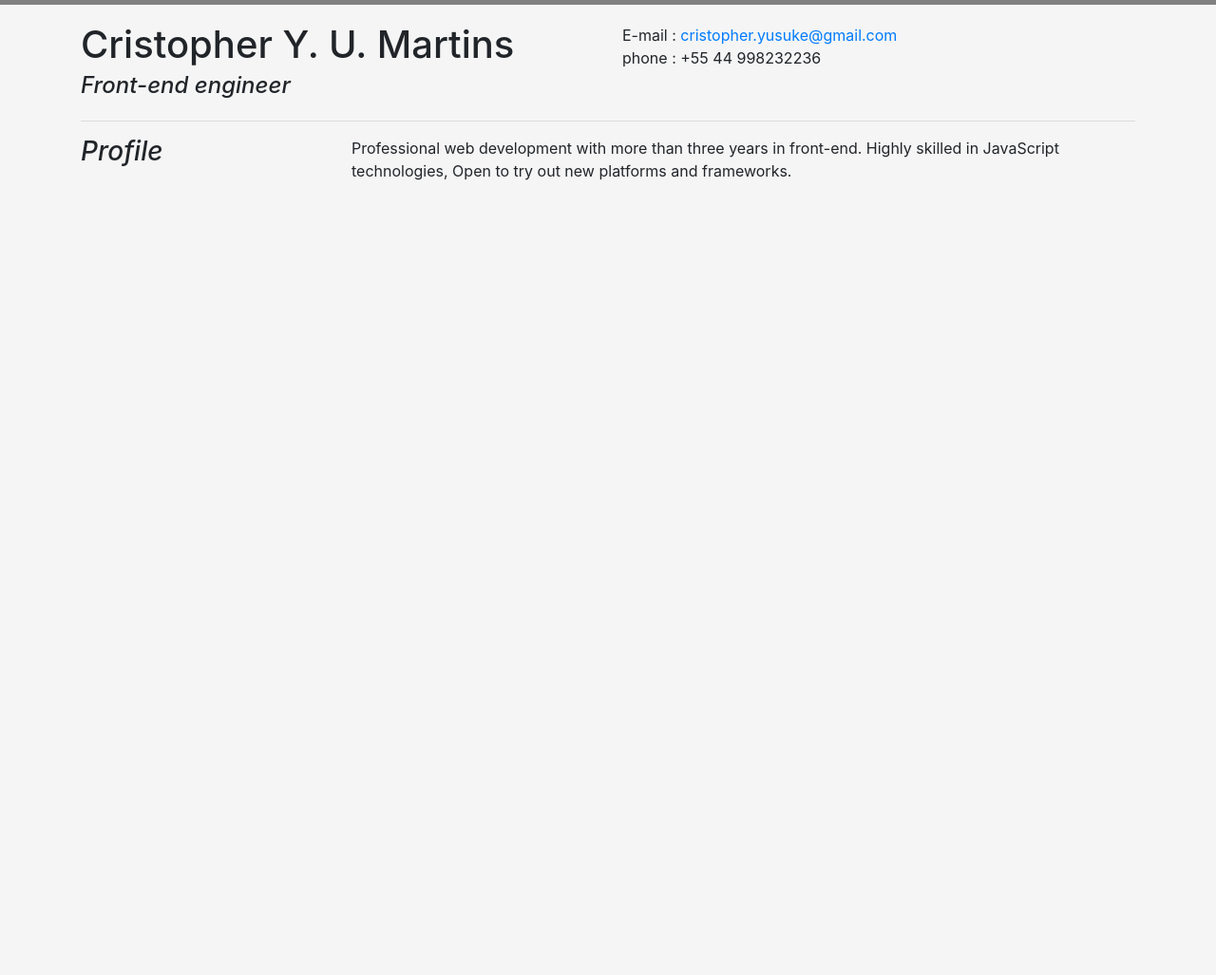
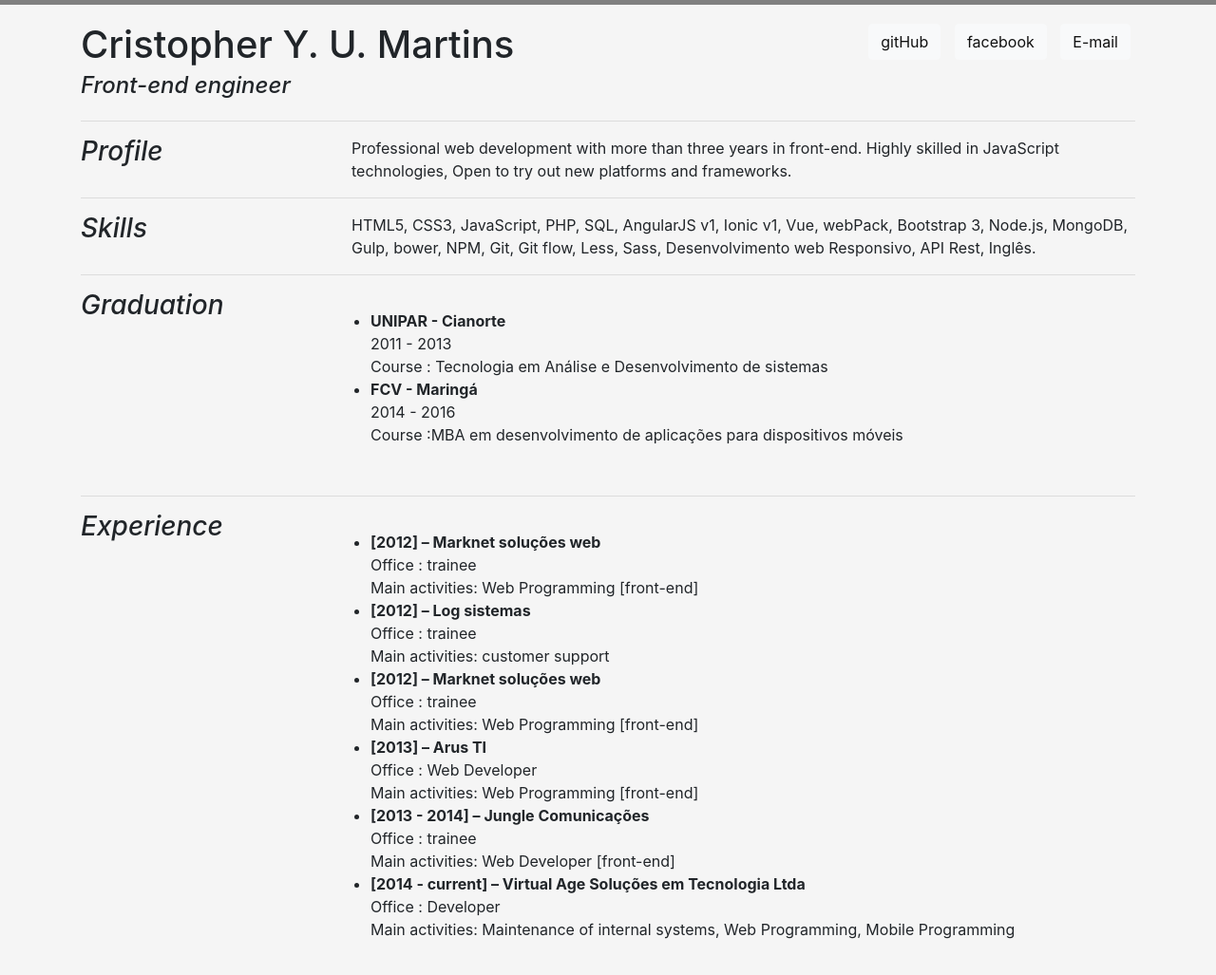
Before and after one commit to CristopherYusuke/cristopheryusuke.github.io, a website: page index.html in a window 1280 px wide. Shown: the whole page at 95% size. Before the commit the page ends 800 px from the top, so only its background shows below. Drawn offline with nearby package versions, Linux system fonts and the light colour scheme.

Commit message:
Some update

```diff
--- a/css/style.css
+++ b/css/style.css
@@ -17,3 +17,13 @@ div.line {
 	background-color: gray;
 	height: 5px;
 }
+
+ul {
+	padding:20px;
+}
+.contact {
+	text-align: right;
+}
+.contact a {
+	margin: 0 5px;
+}
--- a/index.html
+++ b/index.html
@@ -14,8 +14,11 @@
 					<h4 class="italic">Front-end engineer</h4>
 				</div>
 				<div class="col">
-					<p>E-mail : <a href="#"> cristopher.yusuke@gmail.com </a></p>
-					<p>phone : +55 44 998232236</p>
+					<div class="contact">
+						<a class="btn btn-light" href="https://github.com/cristopheryusuke" target="_blank">gitHub</a>
+						<a class="btn btn-light" href="https://www.facebook.com/cristopher.yusuke" target="_blank" >facebook</a>
+						<a class="btn btn-light" href="mailto:cristopher.yusuke@gmail.com" target="_blank" >E-mail </a>
+					</div>
 				</div>
 			</div>
 			<hr/>
@@ -27,6 +30,77 @@
 					Professional web development with more than three years in front-end. Highly skilled in JavaScript technologies, Open to try out new platforms and frameworks.
 				</div>
 			</div>
+			<hr/>
+			<div class="row">
+				<div class="col">
+					<h3 class="italic">Skills</h3>
+				</div>
+				<div class="col-9">
+					HTML5, CSS3, JavaScript, PHP, SQL, AngularJS v1, Ionic v1, Vue, webPack, Bootstrap 3, Node.js, MongoDB, Gulp, bower, NPM, Git, Git flow, Less, Sass, Desenvolvimento web Responsivo, API Rest, Inglês.
+				</div>
+			</div>
+			<hr/>
+			<div class="row">
+				<div class="col">
+					<h3 class="italic">Graduation</h3>
+				</div>
+				<div class="col-9">
+					<ul>
+						<li>
+							<b>UNIPAR - Cianorte </b>
+							<p>2011 - 2013</p>
+							<p>Course : Tecnologia em Análise e Desenvolvimento de sistemas</p>
+						</li>
+						<li>
+							<b>FCV - Maringá </b>
+							<p>2014 - 2016</p>
+							<p>Course :MBA em desenvolvimento de aplicações para dispositivos móveis</p>
+						</li>
+					</ul>
+				</div>
+			</div>
+			<hr/>
+			<div class="row">
+				<div class="col">
+					<h3 class="italic">Experience</h3>
+				</div>
+				<div class="col-9">
+					<ul>
+						<li>
+							<b>[2012] – Marknet soluções web </b>
+							<p>Office : trainee</p>
+							<p>Main activities: Web Programming [front-end]</p>
+						</li>
+						<li>
+							<b>[2012] – Log sistemas </b>
+							<p>Office : trainee</p>
+							<p>Main activities: customer support </p>
+						</li>
+						<li>
+							<b>[2012] – Marknet soluções web </b>
+							<p>Office : trainee</p>
+							<p>Main activities: Web Programming [front-end]</p>
+						</li>
+						<li>
+							<b>[2013] – Arus TI </b>
+							<p>Office : Web Developer</p>
+							<p>Main activities: Web Programming [front-end]</p>
+						</li>
+						<li>
+							<b>[2013 - 2014] – Jungle Comunicações	</b>
+							<p>Office : trainee</p>
+							<p>Main activities: Web Developer [front-end]</p>
+						</li>
+						<li>
+							<b>[2014 - current] –  Virtual Age Soluções em Tecnologia Ltda </b>
+							<p>Office : Developer</p>
+							<p>Main activities: Maintenance of internal systems, Web Programming, Mobile Programming  </p>
+						</li>
+					</ul>
+				</div>
+			</div>
+
+
 		</div>
 		<script src="https://code.jquery.com/jquery-3.2.1.slim.min.js" integrity="sha384-KJ3o2DKtIkvYIK3UENzmM7KCkRr/rE9/Qpg6aAZGJwFDMVNA/GpGFF93hXpG5KkN" crossorigin="anonymous"></script>
 		<script src="https://cdnjs.cloudflare.com/ajax/libs/popper.js/1.11.0/umd/popper.min.js" integrity="sha384-b/U6ypiBEHpOf/4+1nzFpr53nxSS+GLCkfwBdFNTxtclqqenISfwAzpKaMNFNmj4" crossorigin="anonymous"></script>
```
